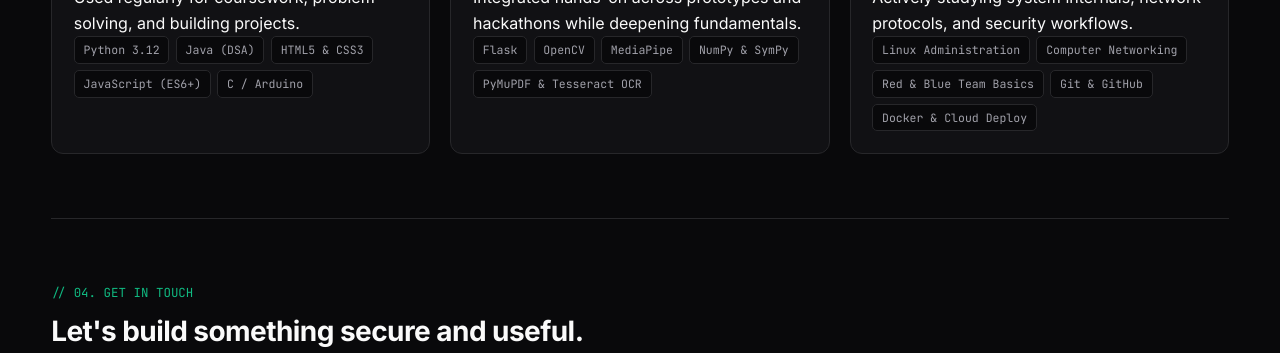
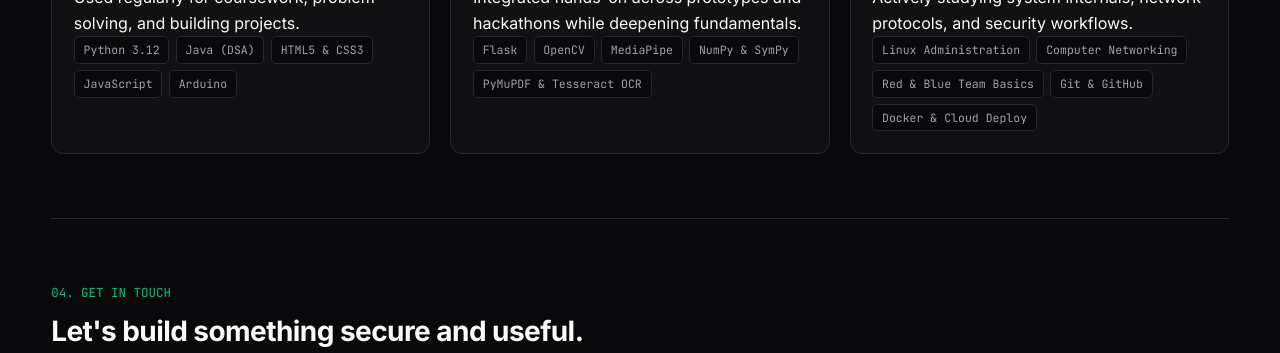
Before and after one commit to sakshamC2007/SAKSHAM-PORTFOLIO, a plain HTML site: page index.html in a window 1280 px wide. Shown: the part 2377-2730 px from the top of the page. Drawn offline with Linux system fonts and the light colour scheme.

Commit message:
Update index.html

```diff
--- a/index.html
+++ b/index.html
@@ -133,7 +133,7 @@
 
     <hr class="divider" />
 
-    <!-- Technical Stack Section -->
+
    <!-- Technical Stack Section -->
     <section id="skills" class="section">
       <div class="section-header-single">
@@ -152,8 +152,8 @@
             <span class="tag">Python 3.12</span>
             <span class="tag">Java (DSA)</span>
             <span class="tag">HTML5 &amp; CSS3</span>
-            <span class="tag">JavaScript (ES6+)</span>
-            <span class="tag">C / Arduino</span>
+            <span class="tag">JavaScript</span>
+            <span class="tag">Arduino</span>
           </div>
         </div>
 
@@ -194,7 +194,7 @@
 
     <!-- Contact Section -->
     <section id="contact" class="section contact-section">
-      <span class="section-eyebrow">// 04. GET IN TOUCH</span>
+      <span class="section-eyebrow">04. GET IN TOUCH</span>
       <h2>Let's build something secure and useful.</h2>
       <p class="contact-desc">
         Whether you want to discuss a cybersecurity project, collaborate on a hackathon build, or connect over software engineering, feel free to reach out.
```
